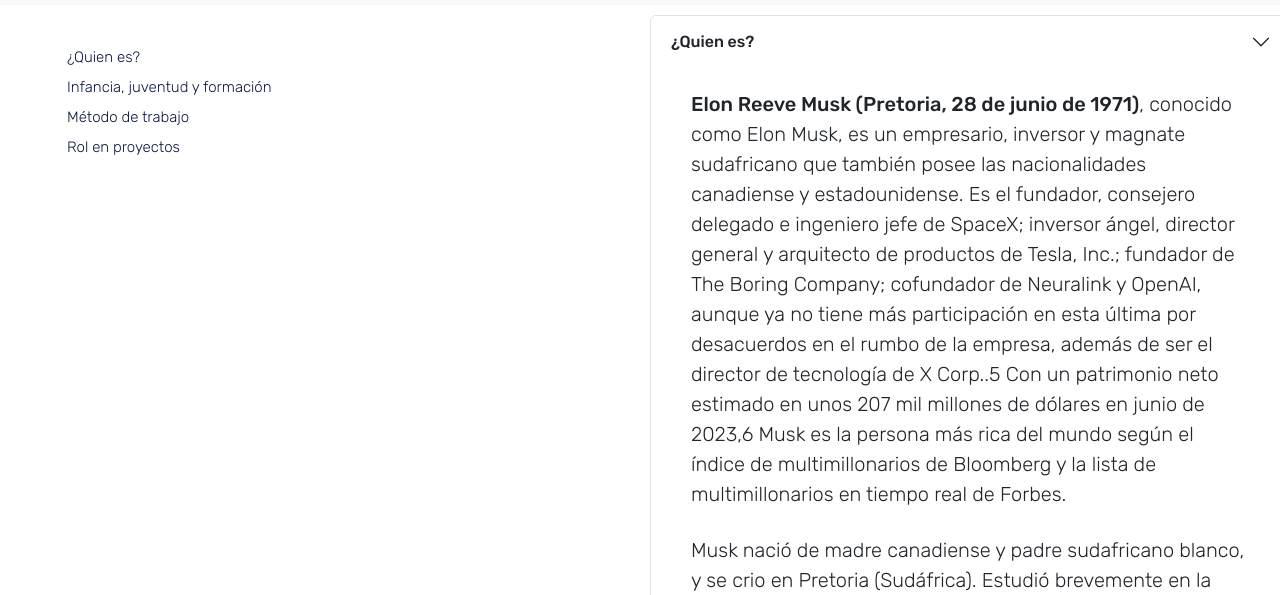
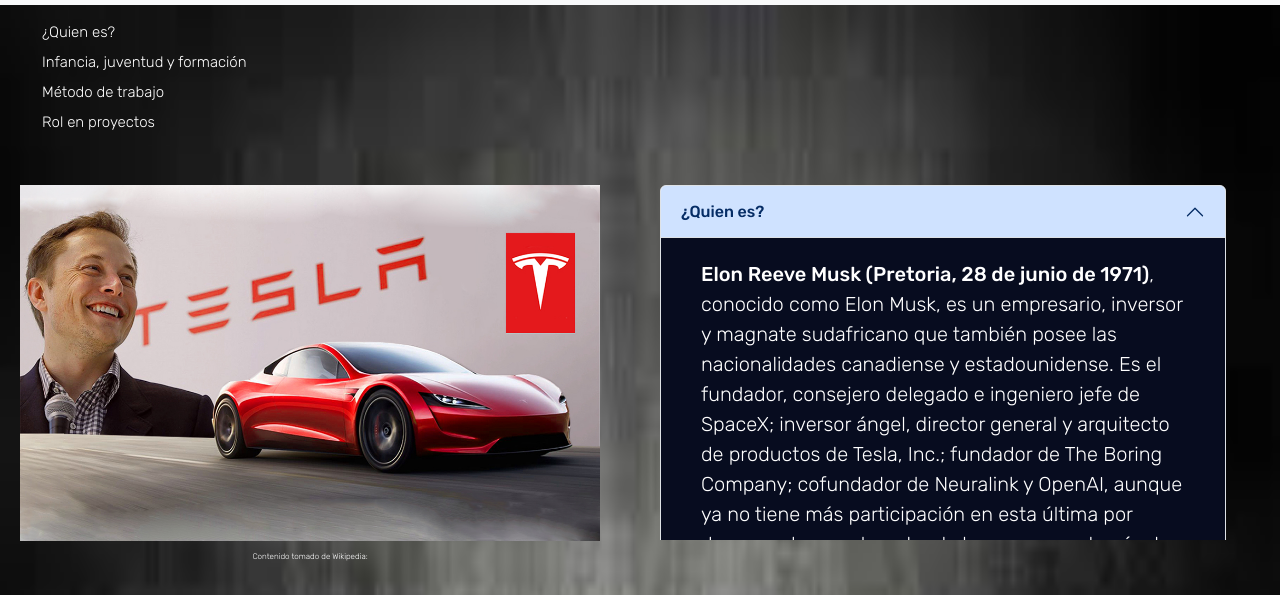
Before and after one commit to Cristianscamilo/webzero, a plain HTML site: page pages/biografia.html in a window 1280 px wide. Shown: the part 205-800 px from the top of the page. Drawn offline with nearby package versions, Linux system fonts and the light colour scheme.

Commit message:
segunda pagina ajustada

```diff
--- a/css/style.css
+++ b/css/style.css
@@ -505,13 +505,9 @@
 .redesMusk{
     padding-right: 10px;
 }
-#indice {
-    padding: 5px;
-    margin: 20px;
-}
 
-#indice li a{
-    color: #0e183e;
+#indice ul li a {
+    color: white;
     font-size: 15px;
 }
 #cuerpoBiografia {
@@ -519,9 +515,13 @@
     flex-direction: column;
     padding: 10px;
     align-items: center;
+    background-image: url(../img/fondoB.jpg);
+    background-size: 100% 100%;
+    color: white;
 }
 #cuerpoBiografia img {
     width: 100%;
+    max-width: 600px;
     padding: 10px;
     justify-content: center;
 }
@@ -532,6 +532,8 @@
     font-size: 8px;
     display: block;
     text-align: center;
+    color: white;
+    margin-bottom: 10px;
 
 }
 #cuerpoBiografia h2 {
@@ -539,8 +541,13 @@
     font-size: 160%;
     text-align: center;
 }
-.accordion-item button {
-    min-width: 90vw;
+div .accordion-body {
+    background-color: #070c1f;
+    color: white;
+}
+#generalidadesElon ol {
+    padding: 10PX;
+    margin-left: 10px;
 }
 #cargos {
     display: flex;
@@ -555,8 +562,8 @@
     padding: 10px;
 }
 #cargos img {
-    min-width: 100px;
-    max-width: 180px;
+    min-width: 80px;
+    max-width: 140px;
 }
 #cargos table {
     border-collapse: collapse;
@@ -573,23 +580,28 @@
 /* Pantalla 768px en adelante*/
 @media screen and (min-width: 768px) {
     #cuerpoBiografia {
-        align-items: flex-start;
+        align-items: center;
     }
-
+    #acordionHistoria {
+        width: 75vw;
+        max-width: 574px;
+    }
 }
-
 /* Pantalla 1024px en adelante*/
 @media screen and (min-width: 1024px) {
-    .accordion-item button {
-        min-width: 50vw;
+    #cuerpoBiografia {
+        background-size: 100% 100%;
     }
     #cuerpoBiografia{
         display: grid;
         grid-template-areas:
-        "indexBiografia     historiaElon"
-        "imgTeslaElon       metodoProyectos"
-        "imgCoheteElon      metodoProyectos";
+        "indexBiografia       .              "
+        "imgTeslaElon         historiaElon   "
+        "metodoProyectos      imgCoheteElon";
         grid-template-columns: 50vw 50vw;
+        grid-template-rows: 160px 30rem 1fr ;
+        align-items: start;
+        justify-items: start;
     }
     #indice{
         grid-area: indexBiografia;
@@ -599,15 +611,20 @@
     }
     #acordionHistoria {
         grid-area: historiaElon;
+        max-width: 45vw;
+        max-height: 76%;
+        padding-top: 10px;
+        padding-left: 10px;
+        overflow: scroll;
     }
     #imgSpaceElon {
         grid-area: imgCoheteElon;
+        width: 48vw;
     }
     #generalidadesElon{
         grid-area: metodoProyectos;
     }
 }
-
 /*Main pagina libros*/
 
 
--- a/pages/biografia.html
+++ b/pages/biografia.html
@@ -94,20 +94,25 @@
                     Wikipedia:</a>
             </div>
             <section id="acordionHistoria">
-                <div class="accordion" id="accordionExample">
-                    <article>
+                <div class="accordion" id="accordionPanelsStayOpenExample">
+                    <article id="quien">
                         <div class="accordion-item">
                             <h2 class="accordion-header">
-                                <button class="accordion-button collapsed" type="button" data-bs-toggle="collapse"
-                                    data-bs-target="#collapseOne" aria-expanded="false" aria-controls="collapseOne">
+                                <button class="accordion-button" type="button" data-bs-toggle="collapse"
+                                    data-bs-target="#panelsStayOpen-collapseOne" aria-expanded="true"
+                                    aria-controls="panelsStayOpen-collapseOne">
+                                    <font style="vertical-align: inherit;">
+                                        <font style="vertical-align: inherit;">
                                             ¿Quien es?
+                                        </font>
+                                    </font>
                                 </button>
                             </h2>
-                            <div id="collapseOne" class="accordion-collapse collapse show"
-                                data-bs-parent="#accordionExample">
+                            <div id="panelsStayOpen-collapseOne" class="accordion-collapse collapse show" style="">
                                 <div class="accordion-body">
                                     <p>
-                                        <strong>Elon Reeve Musk (Pretoria, 28 de junio de 1971)</strong>, conocido como Elon Musk, es un
+                                        <strong>Elon Reeve Musk (Pretoria, 28 de junio de 1971)</strong>, conocido como
+                                        Elon Musk, es un
                                         empresario,
                                         inversor
                                         y magnate sudafricano que también posee las nacionalidades canadiense y
@@ -446,7 +451,6 @@
                 <img src="../img/elon-imagen1.png" alt="Imagen elon-imagen1">
             </div>
             <section id="generalidadesElon">
-                <div class="accordion" id="accordionExample">
                     <article>
                         <p>
                             Usa su versión del método científico:
@@ -517,7 +521,6 @@
                             </tr>
                         </table>
                     </article>
-                </div>
             </section>
         </div>
     </main>
```
Also changed, not shown: img/fondoB.jpg (added), img/fondoMusk.jpg (added). Lines whose indentation alone changed are shown as unchanged.
